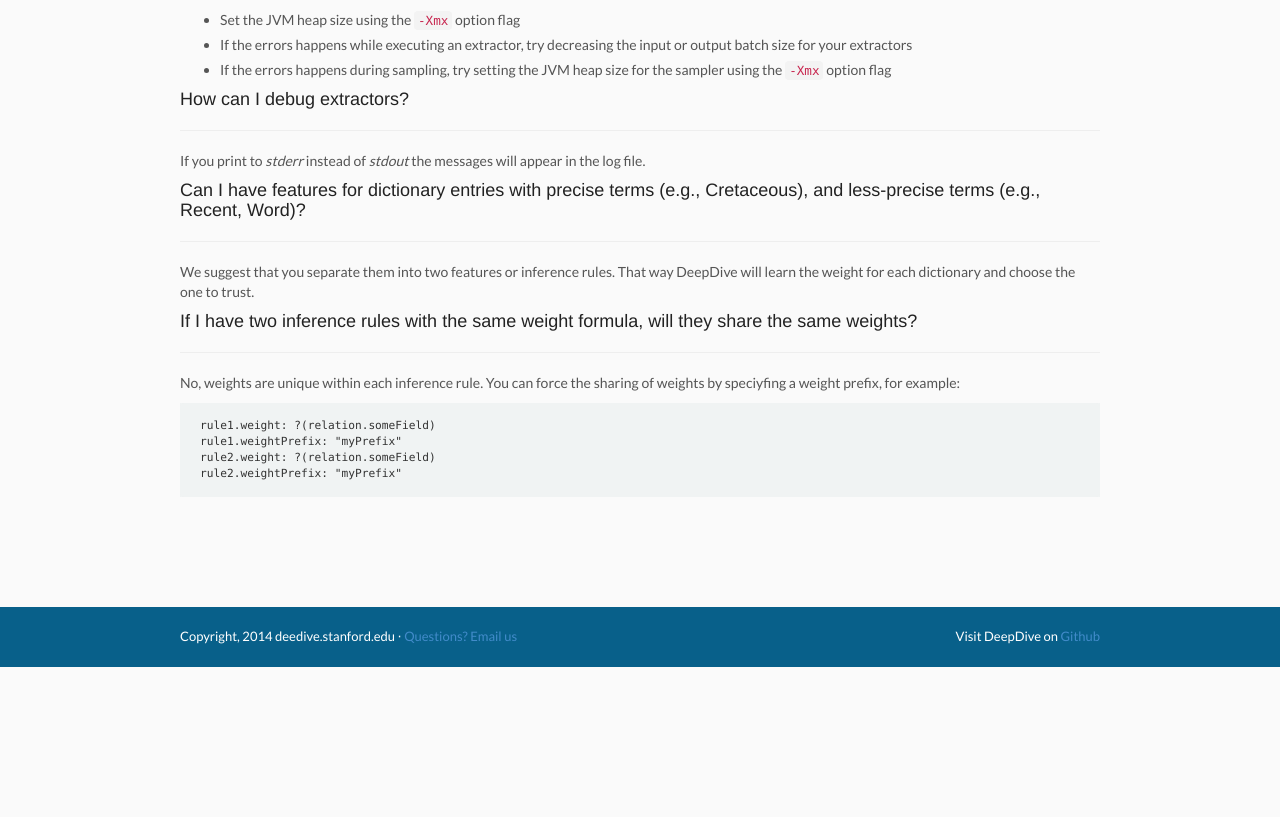
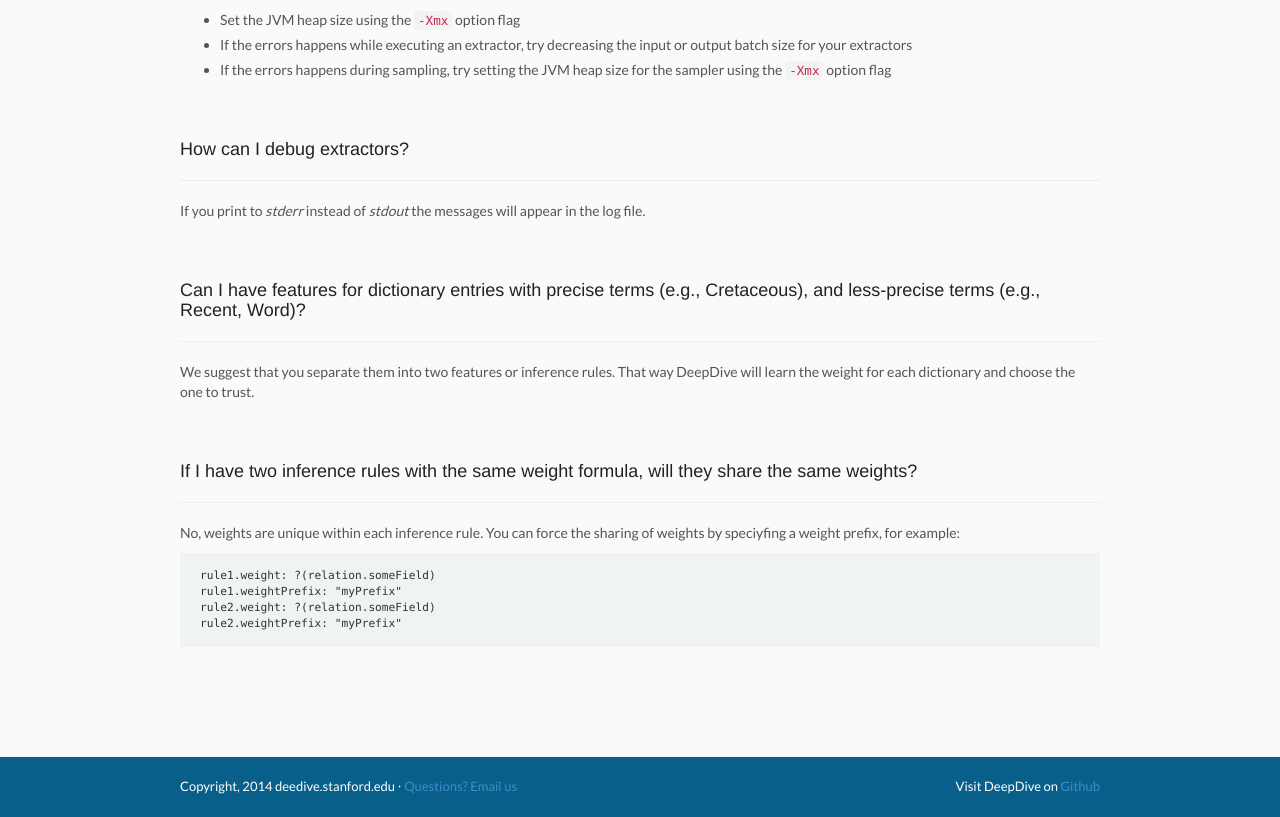
Before and after one commit to senaraiandi/deepdive, a Jekyll site: the page built from doc/faq.md, in a window 1280 px wide. Shown: the part 325-1142 px from the top of the page. Built offline with Jekyll 4.4.1, drawn with Linux system fonts in a browser that asks for light colours; nearby versions of some CDN libraries; before the commit the page ends 992 px from its top, so only the background shows below that.

Commit message:
fix FAQ html

```diff
--- a/doc/faq.md
+++ b/doc/faq.md
@@ -14,16 +14,22 @@ Refer to the [Performance Tuning guide](/doc/performance.html) and try the follo
 - If the errors happens while executing an extractor, try decreasing the input or output batch size for your extractors
 - If the errors happens during sampling, try setting the JVM heap size for the sampler using the `-Xmx` option flag
 
+<br/>
+<br/>
 
 #### How can I debug extractors?
 ---
 If you print to *stderr* instead of *stdout* the messages will appear in the log file.
 
+<br/>
+<br/>
 
 #### Can I have features for dictionary entries with precise terms (e.g., Cretaceous), and less-precise terms (e.g., Recent, Word)?
 ---
 We suggest that you separate them into two features or inference rules. That way DeepDive will learn the weight for each dictionary and choose the one to trust.
 
+<br/>
+<br/>
 
 #### If I have two inference rules with the same weight formula, will they share the same weights?
 ---
```
